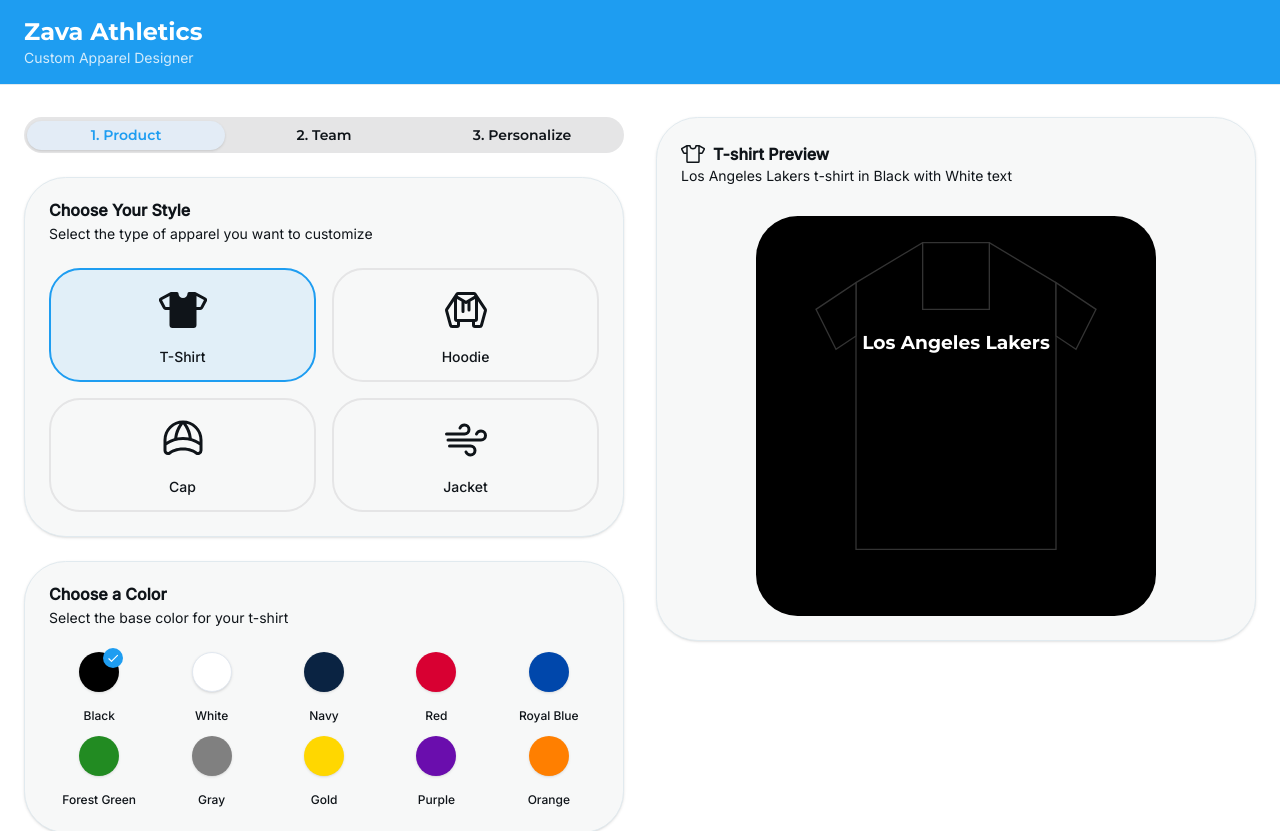
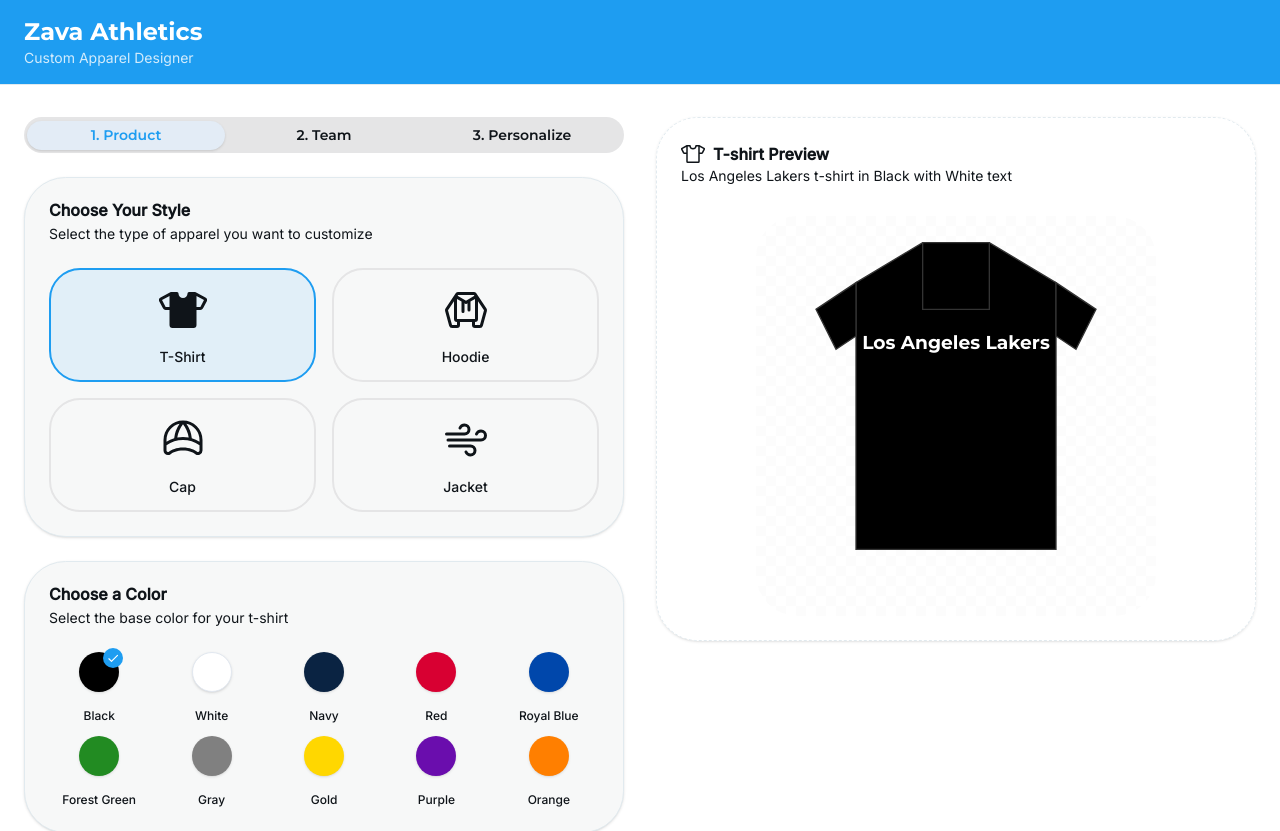
Before and after one commit to Damovisa/zava-custom-team-app, a React (Vite) app: page / in a window 1280 px wide. Shown: the top 831 px of the page. Built offline with nearby package versions, Linux system fonts and the light colour scheme.

Commit message:
Generated by Spark: In the visualization, only color the item, leave the background white (or black if the base color is white)

```diff
--- a/src/App.tsx
+++ b/src/App.tsx
@@ -449,8 +449,8 @@
           {/* Right column - Product visualization */}
           <div>
             <div className="sticky top-8">
-              <Card>
-                <CardHeader>
+              <Card className="bg-transparent border-dashed">
+                <CardHeader className="bg-transparent">
                   <div className="flex justify-between items-center">
                     <div>
                       <CardTitle className="flex items-center gap-2">
@@ -463,7 +463,7 @@
                     </div>
                   </div>
                 </CardHeader>
-                <CardContent>
+                <CardContent className="bg-transparent">
                   <div className="flex justify-center">
                     <ProductVisualization
                       productType={productType}
--- a/src/components/ProductVisualization.tsx
+++ b/src/components/ProductVisualization.tsx
@@ -33,61 +33,51 @@
     return () => clearTimeout(timer);
   }, [productType, color, textColor]);
 
-  // Get the product image based on the type
-  const getProductImage = () => {
-    switch(productType) {
-      case "t-shirt":
-        return "/tshirt-template.png"; // These are placeholders - actual implementation would use real product images
-      case "hoodie":
-        return "/hoodie-template.png";
-      case "cap":
-        return "/cap-template.png";
-      case "jacket":
-        return "/jacket-template.png";
-      default:
-        return "/tshirt-template.png";
-    }
+  // Get the stroke color based on the product color
+  const getStrokeColor = () => {
+    return color === "#FFFFFF" ? "#333333" : "#333333";
   };
 
   return (
     <div className={cn("product-visualization relative rounded-xl overflow-hidden", className)}>
       {loading ? (
-        <div className="flex items-center justify-center w-full h-full min-h-[400px] bg-muted animate-pulse">
+        <div className="flex items-center justify-center w-full h-full min-h-[400px] animate-pulse">
           <span className="text-muted-foreground">Loading preview...</span>
         </div>
       ) : (
         <div className="product-preview relative w-full">
           {/* Product SVG Visualization - this would be replaced with actual product images */}
-          <div className="product-base" style={{ backgroundColor: color === "#FFFFFF" ? "#F8F9FA" : color }}>
+          <div className="product-base">
             <svg
               viewBox="0 0 300 300"
               className="w-full h-auto max-h-[500px]"
               aria-label={`${productType} visualization`}
+              style={{ backgroundColor: "transparent" }}
             >
               {productType === "t-shirt" && (
                 <g>
                   <path
                     d="M75,50 L125,20 L175,20 L225,50 L225,250 L75,250 Z"
                     fill={color}
-                    stroke="#333"
+                    stroke={getStrokeColor()}
                     strokeWidth="1"
                   />
                   <path
                     d="M125,20 L175,20 L175,70 L125,70 Z"
                     fill={color}
-                    stroke="#333"
+                    stroke={getStrokeColor()}
                     strokeWidth="1"
                   />
                   <path
                     d="M75,50 L45,70 L60,100 L75,90 Z"
                     fill={color}
-                    stroke="#333"
+                    stroke={getStrokeColor()}
                     strokeWidth="1"
                   />
                   <path
                     d="M225,50 L255,70 L240,100 L225,90 Z"
                     fill={color}
-                    stroke="#333"
+                    stroke={getStrokeColor()}
                     strokeWidth="1"
                   />
                 </g>
@@ -98,31 +88,31 @@
                   <path
                     d="M75,70 L125,40 L175,40 L225,70 L225,250 L75,250 Z"
                     fill={color}
-                    stroke="#333"
+                    stroke={getStrokeColor()}
                     strokeWidth="1"
                   />
                   <path
                     d="M125,40 L175,40 L175,70 L125,70 Z"
                     fill={color}
-                    stroke="#333"
+                    stroke={getStrokeColor()}
                     strokeWidth="1"
                   />
                   <path
                     d="M75,70 L45,90 L60,120 L75,110 Z"
                     fill={color}
-                    stroke="#333"
+                    stroke={getStrokeColor()}
                     strokeWidth="1"
                   />
                   <path
                     d="M225,70 L255,90 L240,120 L225,110 Z"
                     fill={color}
-                    stroke="#333"
+                    stroke={getStrokeColor()}
                     strokeWidth="1"
                   />
                   <path
                     d="M125,40 L100,10 L150,0 L200,10 L175,40"
                     fill={color}
-                    stroke="#333"
+                    stroke={getStrokeColor()}
                     strokeWidth="1"
                   />
                 </g>
@@ -133,19 +123,19 @@
                   <path
                     d="M100,130 C100,80 200,80 200,130 L220,130 L220,150 L80,150 L80,130 Z"
                     fill={color}
-                    stroke="#333"
+                    stroke={getStrokeColor()}
                     strokeWidth="1"
                   />
                   <path
                     d="M100,130 C100,100 200,100 200,130"
                     fill="none"
-                    stroke="#333"
+                    stroke={getStrokeColor()}
                     strokeWidth="1"
                   />
                   <path
                     d="M150,130 L150,150"
                     fill="none"
-                    stroke="#333"
+                    stroke={getStrokeColor()}
                     strokeDasharray="2,2"
                     strokeWidth="1"
                   />
@@ -157,25 +147,25 @@
                   <path
                     d="M75,60 L125,30 L175,30 L225,60 L225,250 L75,250 Z"
                     fill={color}
-                    stroke="#333"
+                    stroke={getStrokeColor()}
                     strokeWidth="1"
                   />
                   <path
                     d="M125,30 L175,30 L175,60 L150,80 L125,60 Z"
                     fill={color}
-                    stroke="#333"
+                    stroke={getStrokeColor()}
                     strokeWidth="1"
                   />
                   <path
                     d="M75,60 L45,80 L60,110 L75,100 Z"
                     fill={color}
-                    stroke="#333"
+                    stroke={getStrokeColor()}
                     strokeWidth="1"
                   />
                   <path
                     d="M225,60 L255,80 L240,110 L225,100 Z"
                     fill={color}
-                    stroke="#333"
+                    stroke={getStrokeColor()}
                     strokeWidth="1"
                   />
                   <line
@@ -183,7 +173,7 @@
                     y1="80"
                     x2="150"
                     y2="250"
-                    stroke="#333"
+                    stroke={getStrokeColor()}
                     strokeDasharray="5,5"
                     strokeWidth="1"
                   />
--- a/src/index.css
+++ b/src/index.css
@@ -134,3 +134,33 @@
 .custom-file-upload:hover {
   background-color: hsl(var(--primary) / 0.9);
 }
+
+/* Transparent checkerboard background for white product items */
+.product-visualization {
+  position: relative;
+}
+
+.product-visualization svg {
+  z-index: 1;
+  position: relative;
+}
+
+/* Create a subtle checkerboard pattern for white products */
+.product-base {
+  position: relative;
+}
+
+.product-base::before {
+  content: "";
+  position: absolute;
+  top: 0;
+  left: 0;
+  right: 0;
+  bottom: 0;
+  background-image: linear-gradient(45deg, #f0f0f0 25%, transparent 25%, transparent 75%, #f0f0f0 75%, #f0f0f0),
+                    linear-gradient(45deg, #f0f0f0 25%, transparent 25%, transparent 75%, #f0f0f0 75%, #f0f0f0);
+  background-size: 20px 20px;
+  background-position: 0 0, 10px 10px;
+  opacity: 0.2;
+  z-index: 0;
+}
```
